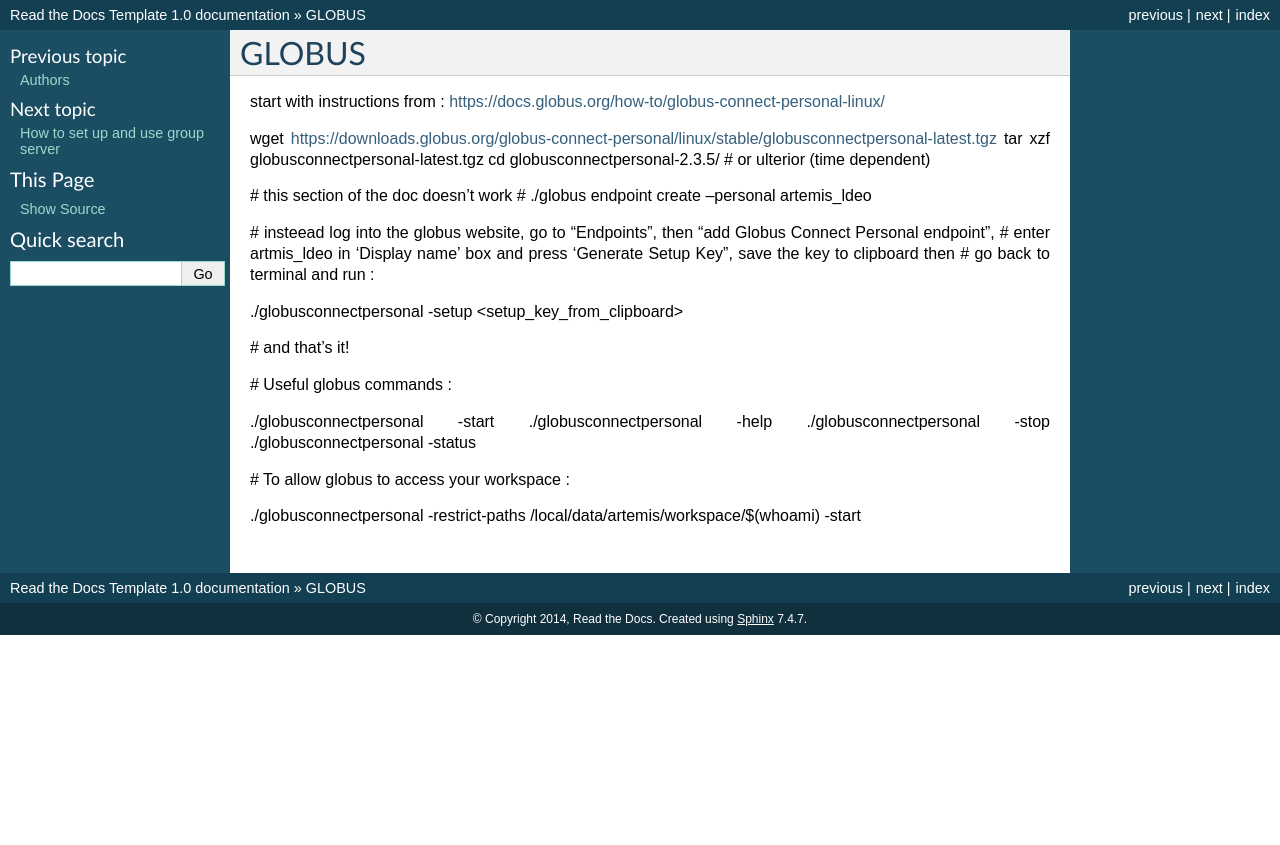
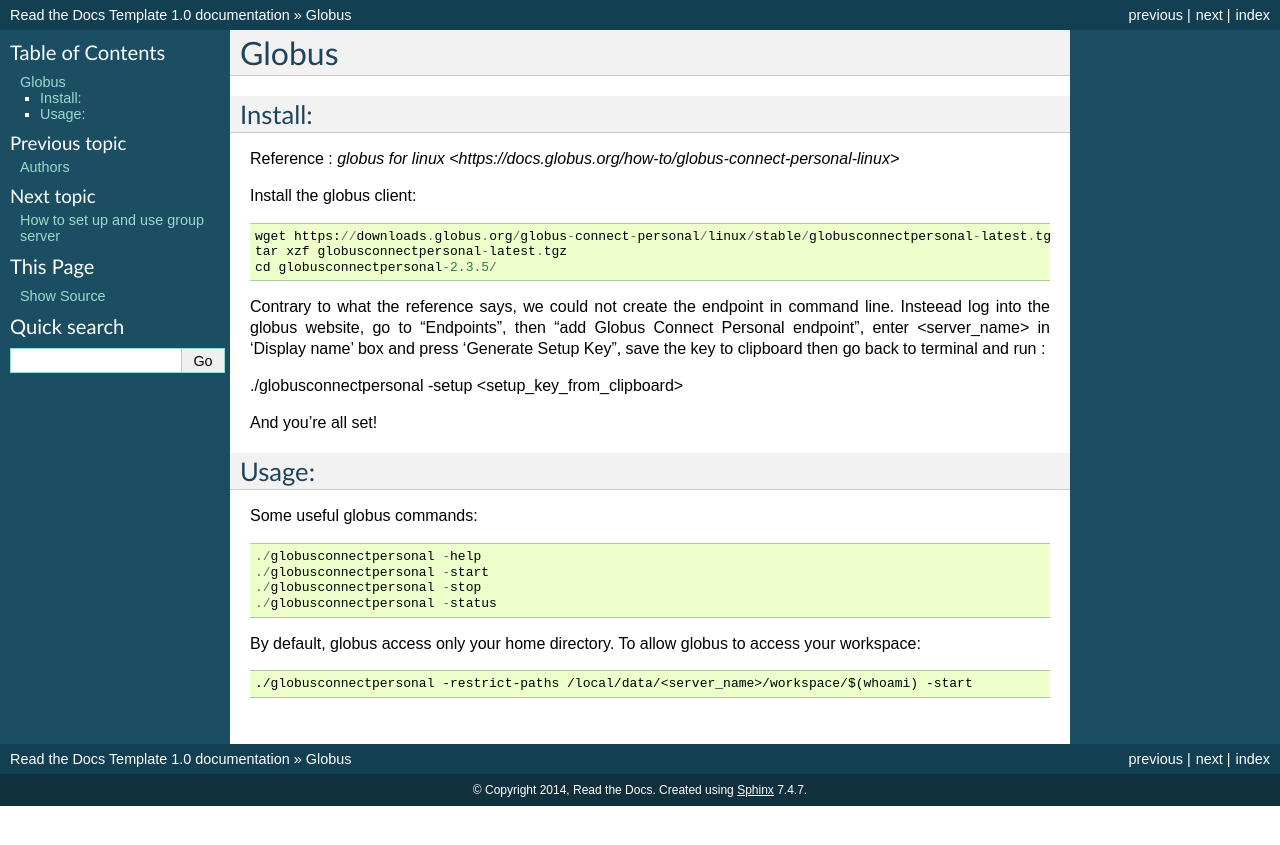
Before and after one commit to raphaeldussin/server_howto, a Sphinx documentation site: the page built from docs/globus.rst, in a window 1280 px wide. Shown: the top 845 px of the page. Built offline with Sphinx 7.4.7, drawn with Linux system fonts in a browser that asks for light colours.

Commit message:
reformat

```diff
--- a/docs/globus.rst
+++ b/docs/globus.rst
@@ -1,31 +1,38 @@
 ======
-GLOBUS
+Globus
 ======
 
-start with instructions from : https://docs.globus.org/how-to/globus-connect-personal-linux/
+Install:
+********
 
-wget https://downloads.globus.org/globus-connect-personal/linux/stable/globusconnectpersonal-latest.tgz
-tar xzf globusconnectpersonal-latest.tgz
-cd globusconnectpersonal-2.3.5/ # or ulterior (time dependent)
+Reference : `globus for linux <https://docs.globus.org/how-to/globus-connect-personal-linux>`
 
-# this section of the doc doesn't work
-# ./globus endpoint create --personal artemis_ldeo
+Install the globus client::
 
-# insteead log into the globus website, go to "Endpoints", then "add Globus Connect Personal endpoint",
-# enter artmis_ldeo in 'Display name' box and press 'Generate Setup Key", save the key to clipboard then
-# go back to terminal and run :
+    wget https://downloads.globus.org/globus-connect-personal/linux/stable/globusconnectpersonal-latest.tgz
+    tar xzf globusconnectpersonal-latest.tgz
+    cd globusconnectpersonal-2.3.5/
+
+Contrary to what the reference says, we could not create the endpoint in command line.
+Insteead log into the globus website, go to "Endpoints", then "add Globus Connect Personal endpoint",
+enter <server_name> in 'Display name' box and press 'Generate Setup Key", save the key to clipboard then
+go back to terminal and run :
 
 ./globusconnectpersonal -setup <setup_key_from_clipboard>
 
-# and that's it!
+And you're all set!
 
-# Useful globus commands :
+Usage:
+******
 
-./globusconnectpersonal -start
-./globusconnectpersonal -help
-./globusconnectpersonal -stop
-./globusconnectpersonal -status
+Some useful globus commands::
 
-# To allow globus to access your workspace :
+    ./globusconnectpersonal -help
+    ./globusconnectpersonal -start
+    ./globusconnectpersonal -stop
+    ./globusconnectpersonal -status
 
-./globusconnectpersonal -restrict-paths /local/data/artemis/workspace/$(whoami) -start
+By default, globus access only your home directory.
+To allow globus to access your workspace::
+
+./globusconnectpersonal -restrict-paths /local/data/<server_name>/workspace/$(whoami) -start
```
